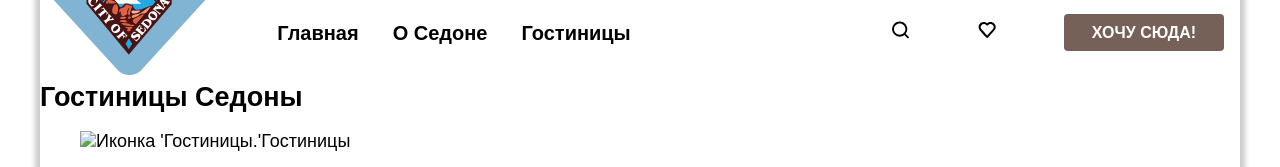
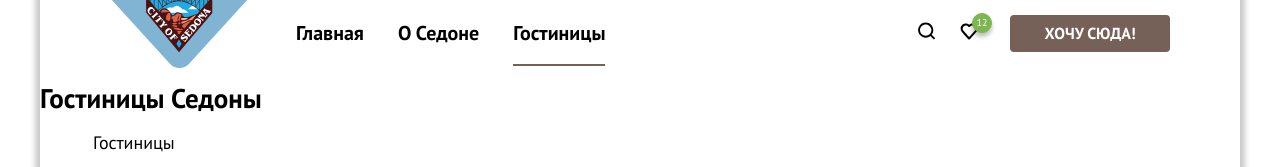
Before and after one commit to htmlacademy-htmlcss/2054193-sedona-34, a plain HTML site: page catalog.html in a window 1280 px wide. Shown: the top 167 px of the page. Drawn offline with Linux system fonts and the light colour scheme; a web font is replaced by a local one.

Commit message:
Делает header

```diff
--- a/catalog.html
+++ b/catalog.html
@@ -11,38 +11,39 @@
 
       <div class="wrapper_main_menu">
 
-        <a href="index.html">
-          <img class="logo_img" src="imgs/logo.svg" width="179" hight="70" alt="Логотип.">
+        <a class="index_link">
+          <img class="logo_img" src="imgs/logo.svg" width="139" height="70" alt="Логотип.">
         </a>
+
+        <div class="wrapper_all_menu">
 
           <nav class="main_menu">
             <ul class="main_menu_list">
               <li class="main_menu_item"><a class="nav_item_link" href="index.html">Главная</a></li>
               <li class="main_menu_item"><a class="nav_item_link" href="#">О Седоне</a></li>
-            <li class="main_menu_item"><a class="nav_item_link" href="#">Гостиницы</a></li>
+              <li class="main_menu_item"><a class="nav_item_link nav_item_select" href="#">Гостиницы</a></li>
             </ul>
           </nav>
 
           <nav class="control_menu">
             <ul class="control_menu_list">
               <li class="control_menu_item">
-              <a href="#">
-                <img src="imgs/icons/ico_search.svg" width="18" hight="18" alt="Поиск по сайту.">
+                <a class="control_item_link" href="#">
+                  <img src="imgs/icons/ico_search.svg" width="18" height="18" alt="Поиск по сайту.">
                 </a>
               </li>
-
-            <li class="control_menu_item">
-              <a href="#">
-                <img src="imgs/icons/ico_favorite.svg" width="18" hight="17" alt="Избранное.">
+              <li class="control_menu_item control_favorite">
+                <a class="control_item_link" href="#">
+                  <img class="img_ico_favorite" src="imgs/icons/ico_favorite.svg" width="18" height="17" alt="Избранное.">
                 </a>
               </li>
-
               <li class="control_menu_item">
                 <a class="link_wanted" href="#">Хочу сюда!</a>
               </li>
-
             </ul>
           </nav>
+
+        </div>
 
       </div>
 
@@ -58,7 +59,7 @@
 
         <ul class="breadcrumbs">
           <li class="breadcrumbs_item">
-            <img src="imgs/icons/icon_hotel.png" alt="Иконка 'Гостиницы.'">
+            <img src="imgs/icons/ico_hotel.svg" alt="Иконка 'Гостиницы.'">
           </li>
           <li class="breadcrumbs_item breadcrumbs_text">
               Гостиницы
@@ -430,7 +431,9 @@
 
     <footer class="page-footer">
 
-      <section class="subscription subscription_catalog">
+      <section class="subscription subscription_index">
+
+        <div class="subscription_wrapper">
 
           <h2 class="subscription_title">
             Подпишитесь на рассылку
@@ -442,13 +445,15 @@
 
           <form class="form_subscription">
 
-          <label for="subscription">Ваш e-mail</label>
+            <label for="subscription" class="subscription_label"></label>
 
             <input type="text" id="subscription" name="subscription">
 
             <button class="btn_subscription">Подписаться</button>
 
           </form>
+
+        </div>
 
       </section>
 
@@ -457,15 +462,15 @@
         <ul class="connection_list">
 
           <li class="connection_item">
-            <a href="https://vk.com/htmlacademy"><img src="imgs/icons/icon_vk.png" alt="Иконка 'Вконтакте'."></a>
+            <a href="https://vk.com/htmlacademy"><img src="imgs/icons/ico_vk.svg" width="24" height="14" alt="Иконка 'Вконтакте'."></a>
           </li>
 
           <li class="connection_item">
-            <a href="https://t.me/htmlacademy"><img src="imgs/icons/icon_telegram.png" alt="Иконка 'Телеграм'."></a>
+            <a href="https://t.me/htmlacademy"><img src="imgs/icons/ico_telegram.svg" width="18" height="16" alt="Иконка 'Телеграм'."></a>
           </li>
 
           <li class="connection_item">
-            <a href="https://www.youtube.com/user/htmlacademyru"><img src="imgs/icons/icon_utube.png" alt="Иконка 'Ютуб'."></a>
+            <a href="https://www.youtube.com/user/htmlacademyru"><img src="imgs/icons/ico_utube.svg" width="22" height="17" alt="Иконка 'Ютуб'."></a>
           </li>
 
         </ul>
@@ -476,7 +481,7 @@
 
         <div class="html_academy_link">
           <a href="https://htmlacademy.ru">
-            <img src="imgs/png/html _academy.png" alt="Логотип htmlacademy.">
+            <img src="imgs/logo_htmlacademy.svg" width="115" height="34" alt="Логотип htmlacademy.">
           </a>
         </div>
 
--- a/styles/styles.css
+++ b/styles/styles.css
@@ -2,7 +2,7 @@
     font-family: "PT Sans";
     font-style: normal;
     font-weight: 400;
-    src: url("fonts/pt-sans-regular.woff2") format("woff2");
+    src: url("../fonts/ptsans-400.woff2") format("woff2");
     font-display: swap;
   }
 
@@ -10,12 +10,12 @@
     font-family: "PT Sans";
     font-style: normal;
     font-weight: 700;
-    src: url("fonts/pt-sans-bold.woff2") format("woff2");
+    src: url("../fonts/ptsans-700.woff2") format("woff2");
     font-display: swap;
   }
 
 body{
-    font-family: "PT Sans", sans-serif;
+    font-family: "PT Sans", "Calibri", sans-serif;
     font-size: 18px;
     line-height: 21px;
     width: 1200px;
@@ -28,40 +28,73 @@ body{
     display: none;
 }
 
+.main-menu{
+    padding: 0;
+    margin: 0;
+}
+
 .wrapper_main_menu{
     display: flex;
-    height: 65px;
+    height: 66px;
     align-items: center;
+}
+
+.logo_img{
+    display:inline-block;
+    margin: 4px 30px 0 70px;
+}
+
+.wrapper_all_menu{
+    display: flex;
+    justify-content: space-between;
+    width: 100%;
 }
 
 .main_menu_list{
     display: flex;
     list-style: none;
-    justify-content: center;
-    width: 390px;
+    justify-content: space-between;
+    align-items: center;
     height: 66px;
+    padding: 0;
+    margin: 0 auto;
 }
 
-.main_menu_item{
+.nav_item_link{
     list-style: none;
+    padding: 20px 0;
+    margin: auto 17px;
+}
+
+.nav_item_select{
+    box-shadow: inset 0 -2px 0 0 rgba(117, 98, 87, 1);
+    overflow: hidden;
+}
+
+.control-menu{
     padding: 0;
-    margin: auto 17px;
+    margin: 0;
 }
 
 .control_menu_list{
     display: flex;
     list-style: none;
     justify-content: center;
-    width: 263.87px;
+    align-items: center;
     height: 66px;
-    margin-left: 237px;
+    padding: 0;
+    margin: 0 0 0 auto;
+}
+
+.control_item_link{
+    list-style: none;
+    padding: 20px 12px;
+    margin: auto 17px;
+    margin: 0;
 }
 
 .control_menu_item{
     list-style: none;
-    padding: 0;
-    margin: auto 34px;
-
 }
 
 .nav_item_link{
@@ -72,8 +105,28 @@ body{
     text-decoration: none;
 }
 
-.num_favorites{
+.control_favorite{
     position: relative;
+}
+
+.control_favorite::after{
+    display: inline-block;
+    content: "12";
+    width: 18px;
+    height: 18px;
+    border: 1px solid rgba(125, 181, 79, 1);
+    border-radius: 50%;
+    background-color: rgba(125, 181, 79, 1);;
+    font-size: 10px;
+    line-height: 20px;
+    font-weight: 400;
+    color: white;
+    text-align: center;
+    line-height: 18px;
+    position: absolute;
+    left: 24px;
+    top: -10px;
+    box-shadow: 0 4px 4px rgba(0, 0, 0, 0.25);
 }
 
 .link_wanted{
@@ -89,6 +142,7 @@ body{
     height: 37px;
     border-radius: 4px;
     text-transform: uppercase;
+    margin: 14px 70px 14px 20px;
 }
 
 .wrapper_title_Sedona{
```
Also changed, not shown: index.html (+10 -10 lines), imgs/icons/ico_hotel.svg (added). Lines whose indentation alone changed are shown as unchanged.
